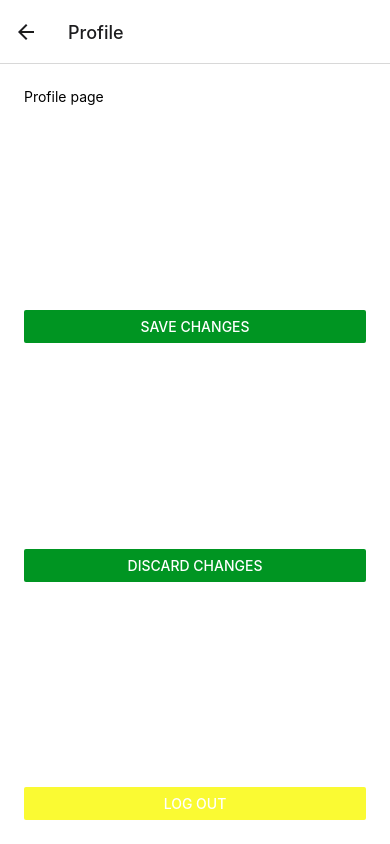
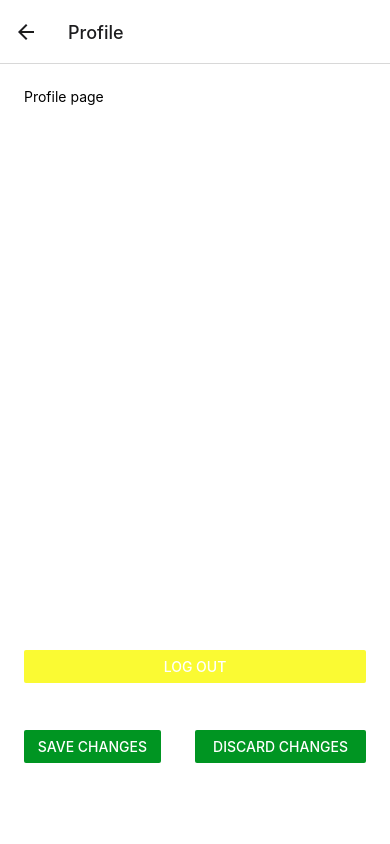
Before and after one commit to SebasTecA01253494/little-lemon, a React Native app in the folder little-lemon/: screen /Profile in a window 390 px wide. Built offline with nearby package versions, Linux system fonts and the light colour scheme.

Commit message:
8 commit

```diff
--- a/little-lemon/screens/ProfileScreen.js
+++ b/little-lemon/screens/ProfileScreen.js
@@ -16,18 +16,29 @@ const ProfileScreen = ({ navigation }) => {
   return (
     <View style={styles.container}>
     <Text style={styles.textStyle}>Profile page</Text>
-    <Button
-      title="Save Changes"
-      color="#009522"/>
+    <View style={styles.buttonContainer}>
+    <View style={styles.logoutButton}>
+      <Button
+        title="Log Out"
+        onPress={changeScreen}
+        color="#FAFA33"/>
+    </View>
 
-    <Button
-      title="Discard Changes"
-      color="#009522"/>
-      <Button
-      title="Log Out"
-      onPress={changeScreen}
-      color="#FAFA33"/>
+    <View style={styles.buttonRow}>
+      <View style={styles.saveButton}>
+        <Button
+          title="Save Changes"
+          color="#009522"/>
+      </View>
+      <View style={styles.discardButton}>
+        <Button
+          title="Discard Changes"
+          color="#009522"/>
+      </View>
+    </View>
+    </View>
   </View>
+
 
 
 );
@@ -57,16 +68,36 @@ const styles = StyleSheet.create({
     fontSize: 20,
     fontWeight: "bold",
   },
-  buttonWrapper: {
-    borderRadius: 8,
-    backgroundColor: '#495E57',
-    flexDirection: 'row',
-    justifyContent: 'center',
-    padding: 8,
+  buttonContainer: {
+    justifyContent: 'flex-end', // Pushes the buttons towards the bottom
+    paddingBottom: 30, // Extra padding from the bottom screen edge
   },
   buttonText: {
     fontSize: 16,
     color: 'white',
+  },
+  discardButton: {
+    width: '50%', // Custom width for Discard Changes button
+    height: 50,   // Custom height
+    alignSelf: 'center',
+    marginVertical: 10,
+  },
+  saveButton: {
+    width: '40%', // Custom width for Save Changes button
+    height: 50,   // Custom height
+    alignSelf: 'center',
+    marginVertical: 10,
+  },
+  buttonRow: {
+    flexDirection: 'row',
+    justifyContent: 'space-between', // Space between the buttons
+    marginVertical: 0,
+  },
+  logoutButton: {
+    width: '100%',
+    height: 60,
+    alignSelf: 'center',
+    marginBottom: 10, // Adds space between Log Out and the row of buttons below
   }
 });
 
```
